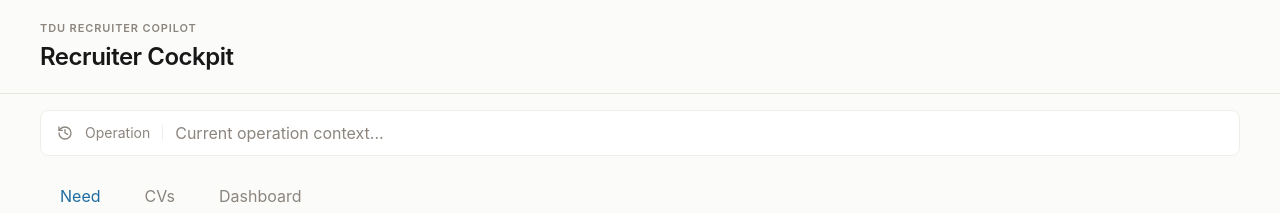
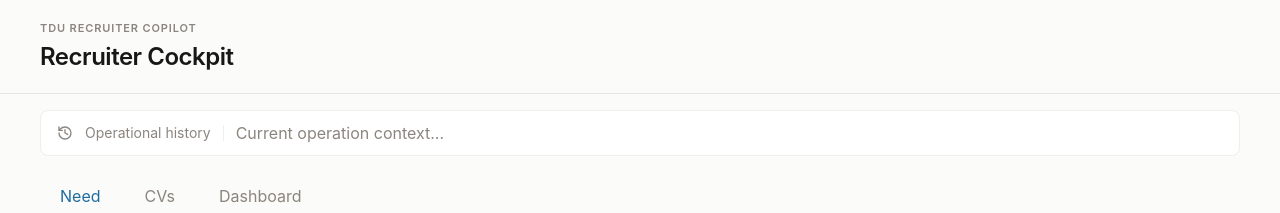
Before and after one commit to m2moiz/TalentSift, a React (Vite) app: page / in a window 1280 px wide. Shown: the top 213 px of the page. Built offline with nearby package versions, Linux system fonts and the light colour scheme.

Commit message:
feat: wire operational history provider
Ultraworked with [Sisyphus](https://github.com/code-yeongyu/oh-my-openagent)

Co-authored-by: Sisyphus <clio-agent@sisyphuslabs.ai>

```diff
--- a/src/App.tsx
+++ b/src/App.tsx
@@ -3,19 +3,20 @@ import type { ReactElement } from "react";
 
 import { AppShell } from "./components/layout/AppShell";
 import type { TabId } from "./components/layout/TabBar";
+import { useOpHistory } from "./hooks/useOpHistory";
 
 export function App(): ReactElement {
+	const { text: opHistoryText, setText: setOpHistoryText } = useOpHistory();
 	const [activeTab, setActiveTab] = useState<TabId>("need");
-	const [opContext, setOpContext] = useState("");
 
 	return (
 		<AppShell
 			activeTab={activeTab}
 			onTabChange={setActiveTab}
 			opHistoryProps={{
-				text: "Operation",
-				value: opContext,
-				onChange: setOpContext,
+				text: "Operational history",
+				value: opHistoryText,
+				onChange: setOpHistoryText,
 			}}
 		>
 			{activeTab === "need" && <NeedPlaceholder />}
--- a/src/main.tsx
+++ b/src/main.tsx
@@ -2,6 +2,7 @@ import { StrictMode } from "react";
 import { createRoot } from "react-dom/client";
 
 import { App } from "./App";
+import { OpHistoryProvider } from "./hooks/useOpHistory";
 import "./index.css";
 
 const rootElement = document.getElementById("root");
@@ -12,6 +13,8 @@ if (rootElement === null) {
 
 createRoot(rootElement).render(
 	<StrictMode>
-		<App />
+		<OpHistoryProvider>
+			<App />
+		</OpHistoryProvider>
 	</StrictMode>,
 );
```
